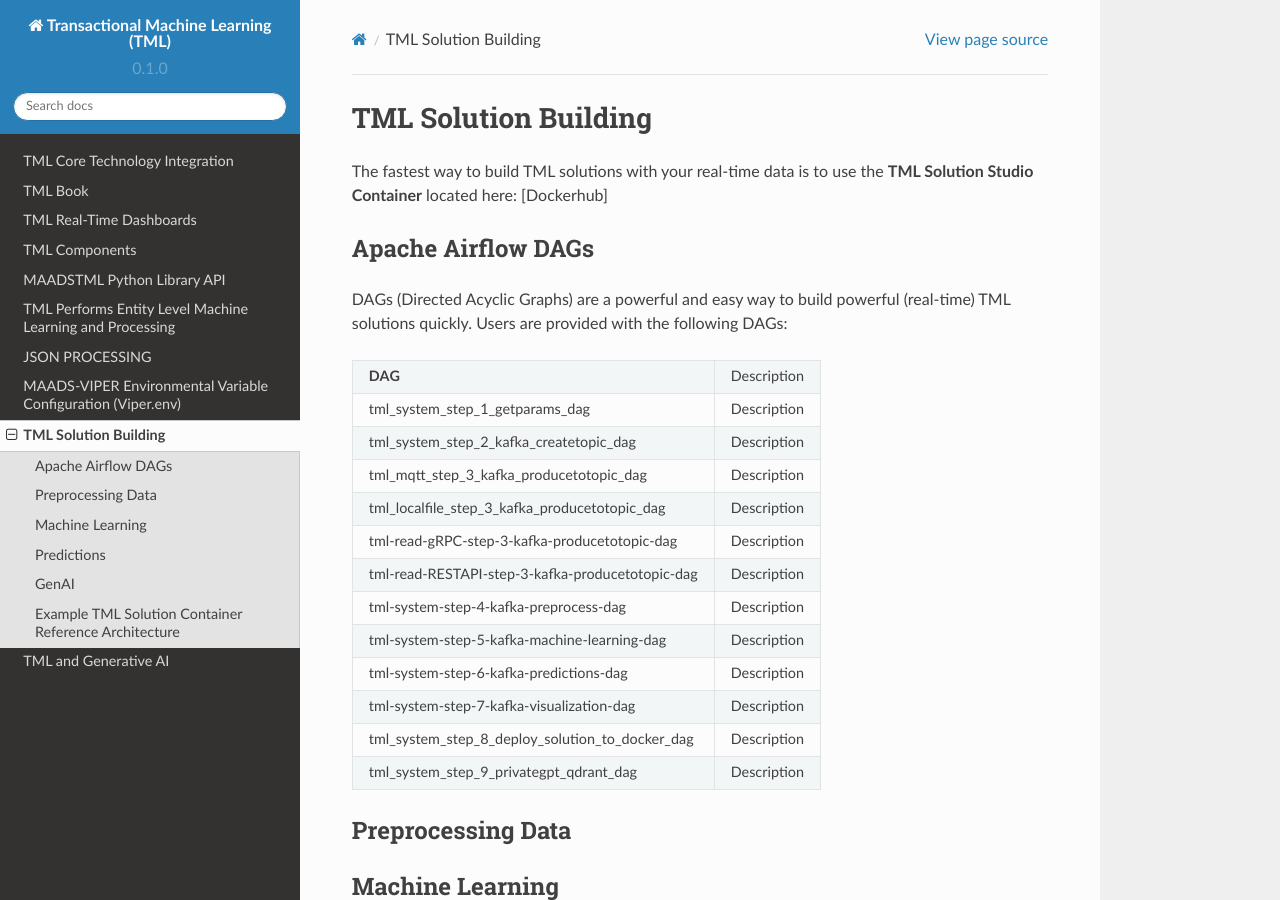
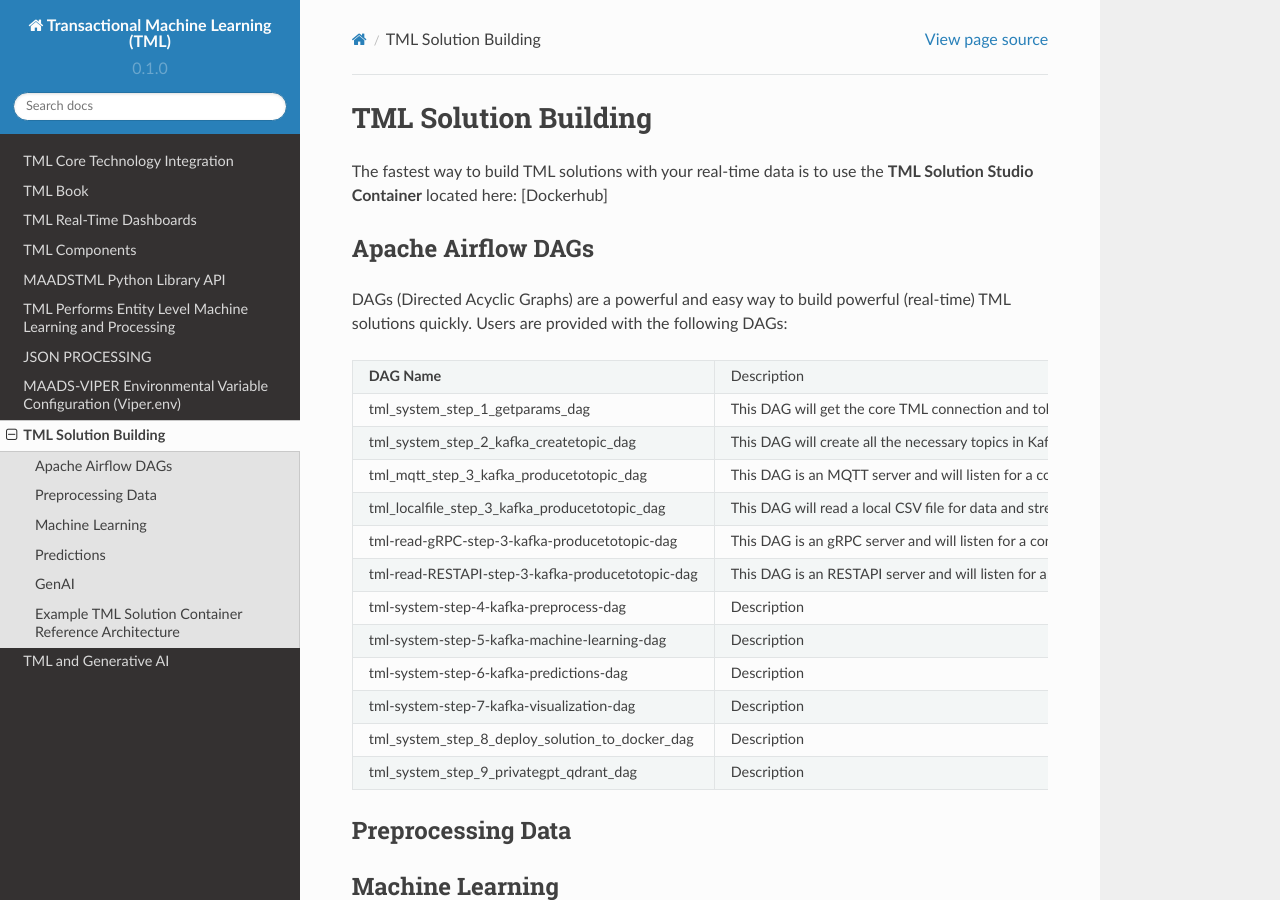
Before and after one commit to smaurice101/readthedocs, a Sphinx documentation site: the page built from docs/source/tmlbuilds.rst, in a window 1280 px wide and 900 px high. Built offline with Sphinx 7.4.7 and the Read the Docs theme 2.0.0, drawn with Linux system fonts in a browser that asks for light colours.

Commit message:
Update tmlbuilds.rst

```diff
--- a/docs/source/tmlbuilds.rst
+++ b/docs/source/tmlbuilds.rst
@@ -10,20 +10,23 @@
 
 .. list-table::
 
-   * - **DAG**
+   * - **DAG Name**
      - Description
    * - tml_system_step_1_getparams_dag
-     - Description
+     - This DAG will get the core TML connection and tokens needed for operations.
    * - tml_system_step_2_kafka_createtopic_dag
-     - Description
+     - This DAG will create all the necessary topics in Kafka (on-prem or Cloud) for your TML solution.
    * - tml_mqtt_step_3_kafka_producetotopic_dag
-     - Description
+     - This DAG is an MQTT server and will listen for a connection from a client.  You use this if your TML solution ingests data from MQTT system like HiveMQ and
+       stream it to Kafka.
    * - tml_localfile_step_3_kafka_producetotopic_dag
-     - Description
+     - This DAG will read a local CSV file for data and stream it to Kafka.
    * - tml-read-gRPC-step-3-kafka-producetotopic-dag
-     - Description
+     - This DAG is an gRPC server and will listen for a connection from a gRPC client.  You use this if your TML solution ingests data from devices and you want to
+       leverage a gRPC connection and stream the data to Kafka.
    * - tml-read-RESTAPI-step-3-kafka-producetotopic-dag
-     - Description
+     - This DAG is an RESTAPI server and will listen for a connection from a REST client.  You use this if your TML solution ingests data from devices and you want
+       to leverage a rest connection and stream the data to Kafka.
    * - tml-system-step-4-kafka-preprocess-dag
      - Description
    * - tml-system-step-5-kafka-machine-learning-dag
```
